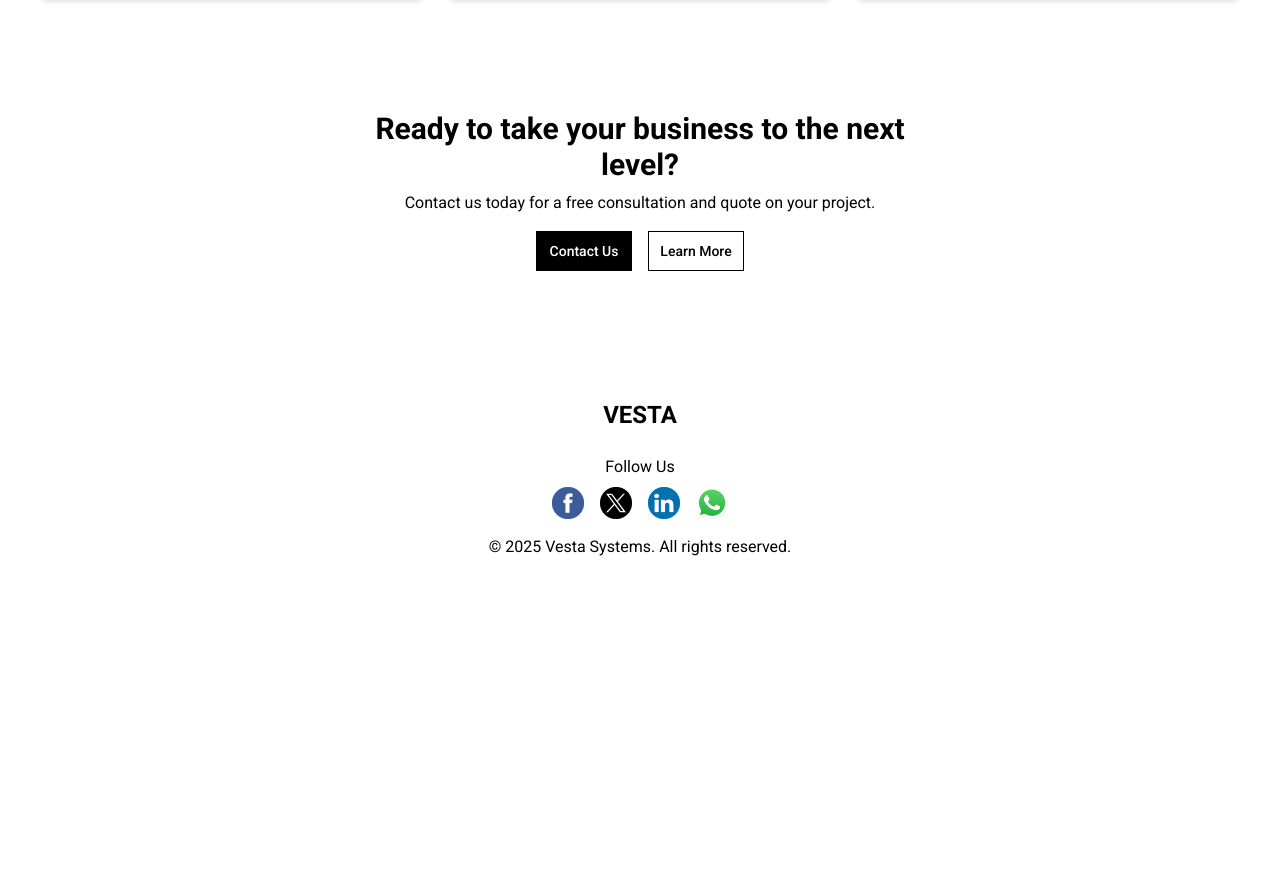
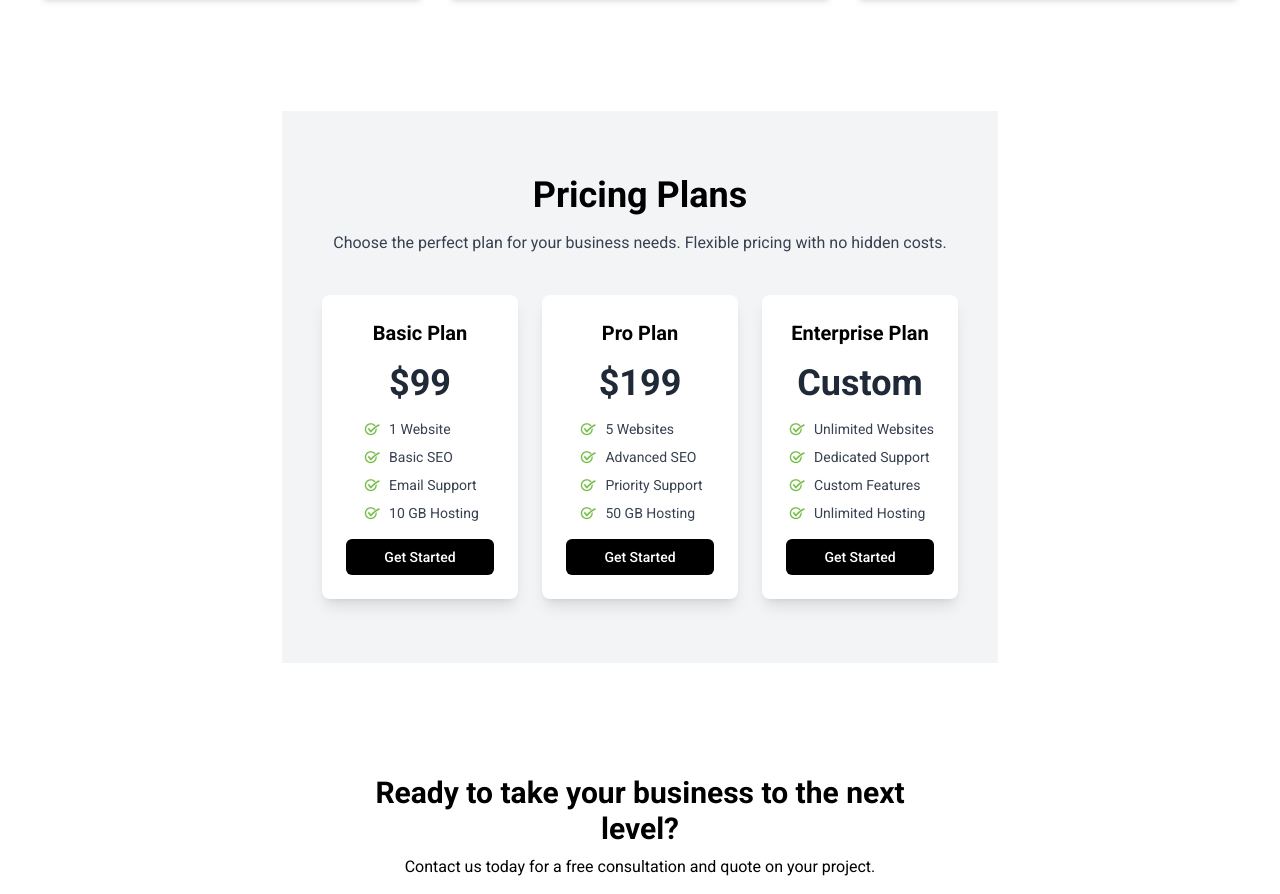
Before and after one commit to allanXQ/arcvesta_v2, a Next.js app: page / in a window 1280 px wide. Shown: the part 3367-4261 px from the top of the page. Before the commit the page ends 3926 px from the top, so only its background shows below. Built offline with nearby package versions, Linux system fonts and the light colour scheme.

Commit message:
update, add pricing

```diff
--- a/src/app/page.tsx
+++ b/src/app/page.tsx
@@ -5,6 +5,7 @@
 import Testimonials from "./components/testimonials";
 import Services from "./components/services";
 import HeaderSection from "./components/headerSection";
+import Pricing from "./components/pricing/pricing";
 
 export default function Home() {
   return (
@@ -68,6 +69,9 @@
       <div className="flex flex-col items-center px-10 gap-10">
         <Testimonials />
       </div>
+      <div className="flex flex-col items-center px-10 gap-10">
+        <Pricing />
+      </div>
       <div id="cta" className="flex flex-col items-center max-w-xl">
         <HeaderSection
           subTitle="Ready to take your business to the next level?"
--- a/src/app/portfolio/[category]/page.tsx
+++ b/src/app/portfolio/[category]/page.tsx
@@ -1,5 +1,5 @@
 "use client";
-import PortfolioSection from "@/app/components/portfolioSection";
+import PortfolioSection from "@/app/components/portfolio/portfolioSection";
 import { projects } from "@/app/constants";
 import Link from "next/link";
 import { usePathname } from "next/navigation";
--- a/src/app/portfolio/page.tsx
+++ b/src/app/portfolio/page.tsx
@@ -2,7 +2,7 @@
 import { usePathname } from "next/navigation";
 import React from "react";
 import Link from "next/link";
-import PortfolioSection from "../components/portfolioSection";
+import PortfolioSection from "../components/portfolio/portfolioSection";
 import { projects } from "../constants";
 
 const PortfolioPage = () => {
```
Also changed, not shown: src/app/components/portfolio/portfolioCard.tsx (renamed from src/app/components/portfolioCard.tsx), src/app/components/portfolio/portfolioSection.tsx (renamed from src/app/components/portfolioSection.tsx), src/app/components/pricing/pricing.tsx (renamed from src/app/components/pricing.tsx), 1 other file (tests, documents, lock files or other folders).
